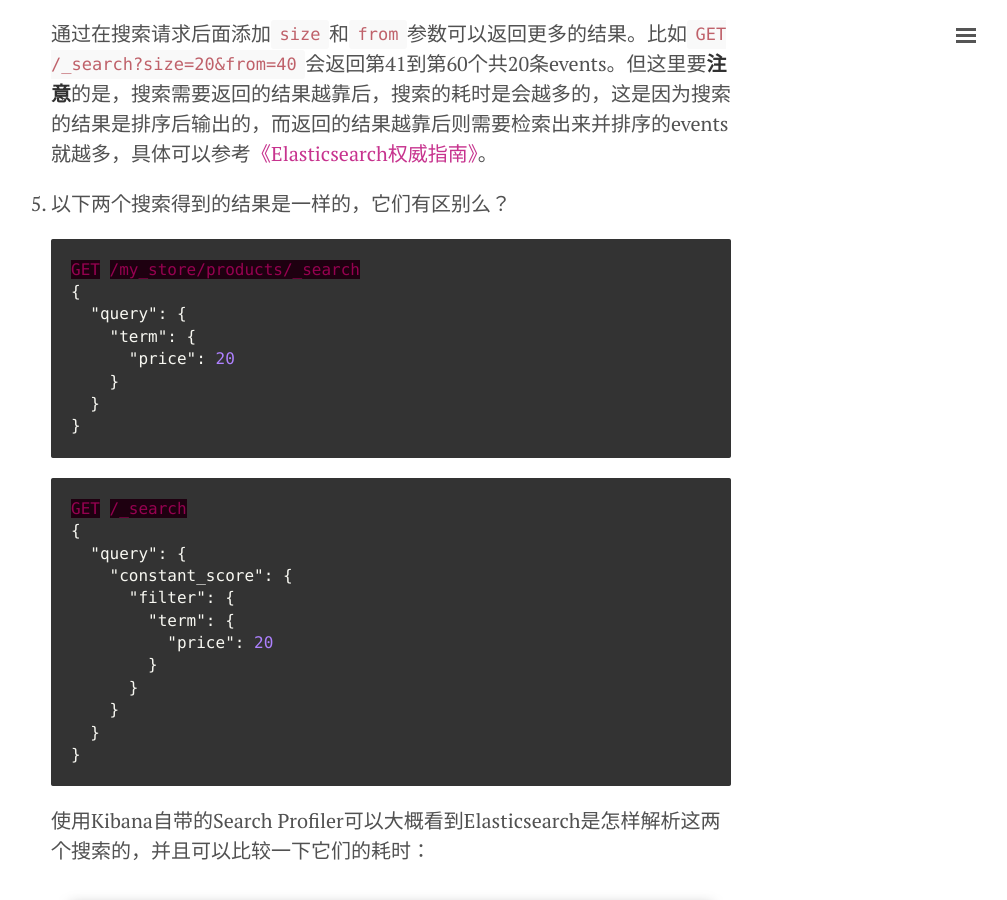
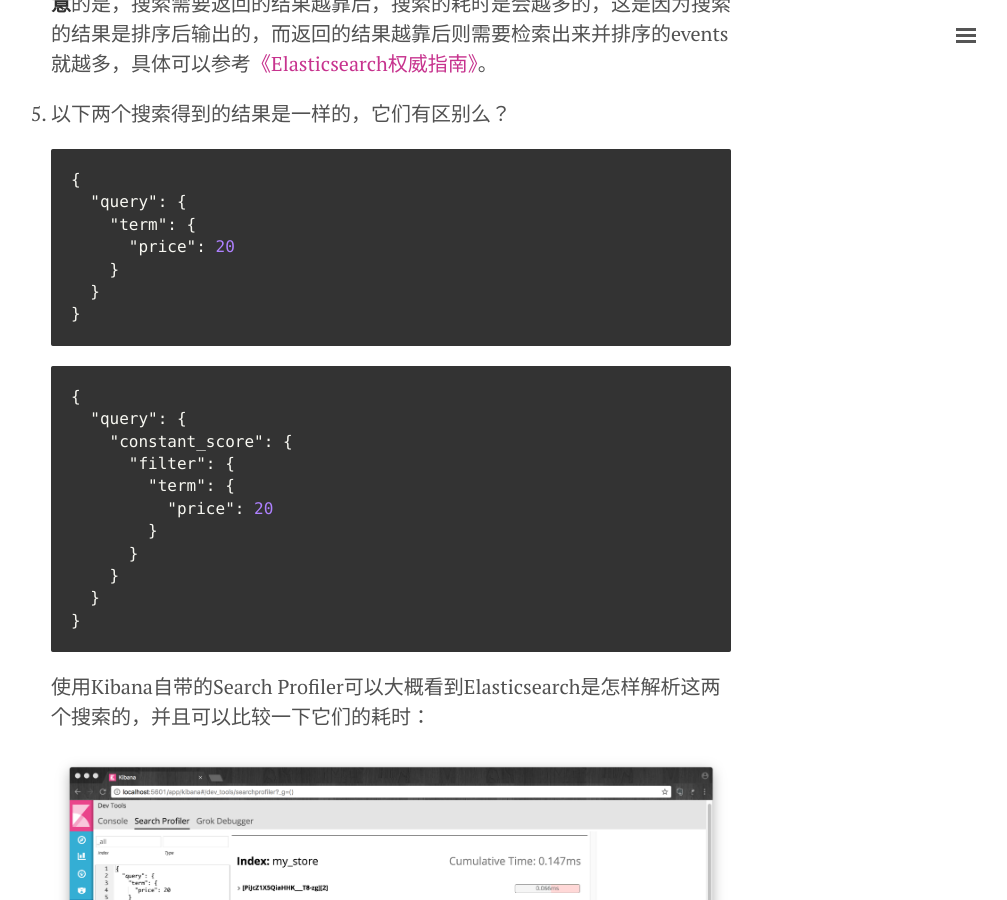
Before and after one commit to cuyu/cuyu.github.io, a Jekyll site: the page built from _posts/2017-07-21-Elasticsearch-query-system.md, in a window 1280 px wide and 900 px high, scrolled down 6517 px. Shown: the whole window, without its empty margins (269-1276 px from the left). Built offline with Jekyll 4.4.1, drawn with Linux system fonts in a browser that asks for light colours; nearby versions of some CDN libraries; comment, search, counter and statistics services are not loaded; some of the changed text lies outside the part shown.

Commit message:
Update post

````diff
--- a/_posts/2017-07-21-Elasticsearch-query-system.md
+++ b/_posts/2017-07-21-Elasticsearch-query-system.md
@@ -31,7 +31,6 @@
 下面这两种方式得到的结果是一样的，前者里面包含的正是Lucene的语法，后者是对应的DSL：
 
 ```json
-GET /_search
 {
   "query": {
     "query_string": {
@@ -42,7 +41,6 @@
 ```
 
 ```json
-GET /_search
 {
   "query": {
     "term": {
@@ -87,7 +85,6 @@
 `match`是比较基本的查询方式，主要用于查询某个field匹配上了指定的规则。比如下面用于搜索`play_name`这个field包含`Henry IV`的所有events：
 
 ```json
-GET /_search
 {
   "query": {
     "match": {
@@ -100,7 +97,6 @@
 `match`其实是支持很多高级的选项的，上面的语句和下面的search其实是一模一样的（`operator`默认就是"or"）。比如我们想找的`play_name`就是叫`Henry IV`，为了避免像`Marry IV`或`Henry X`之类也被搜索到，这里可以把`operator`设为"and"（即需要同时满足query中的每个单词）。
 
 ```json
-GET /_search
 {
   "query": {
     "match": {
@@ -190,7 +186,6 @@
 5. 以下两个搜索得到的结果是一样的，它们有区别么？
 
    ```json
-   GET /my_store/products/_search
    {
      "query": {
        "term": {
@@ -201,7 +196,6 @@
    ```
 
    ```json
-   GET /_search
    {
      "query": {
        "constant_score": {
````
